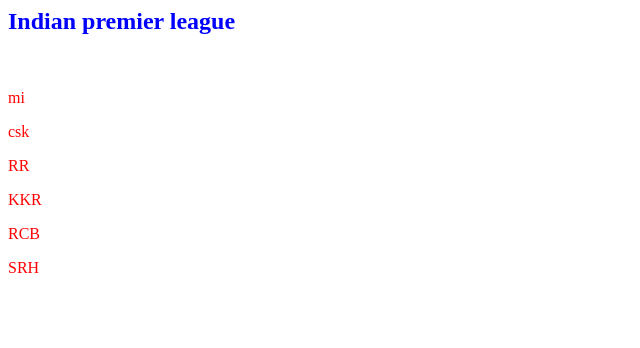
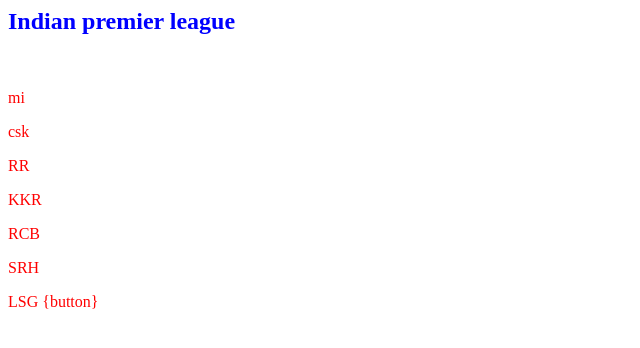
Before and after one commit to Ranjith310801/localrepo, a plain HTML site: page index.html in a window 1280 px wide. Shown: the whole page, without its empty margins (0-640 px from the left). Drawn offline with Linux system fonts and the light colour scheme.

```diff
--- a/index.html
+++ b/index.html
@@ -7,3 +7,4 @@
 <p>KKR</p>
 <p>RCB</p>
 <p>SRH</p>
+<p>LSG {button}</p>
```
